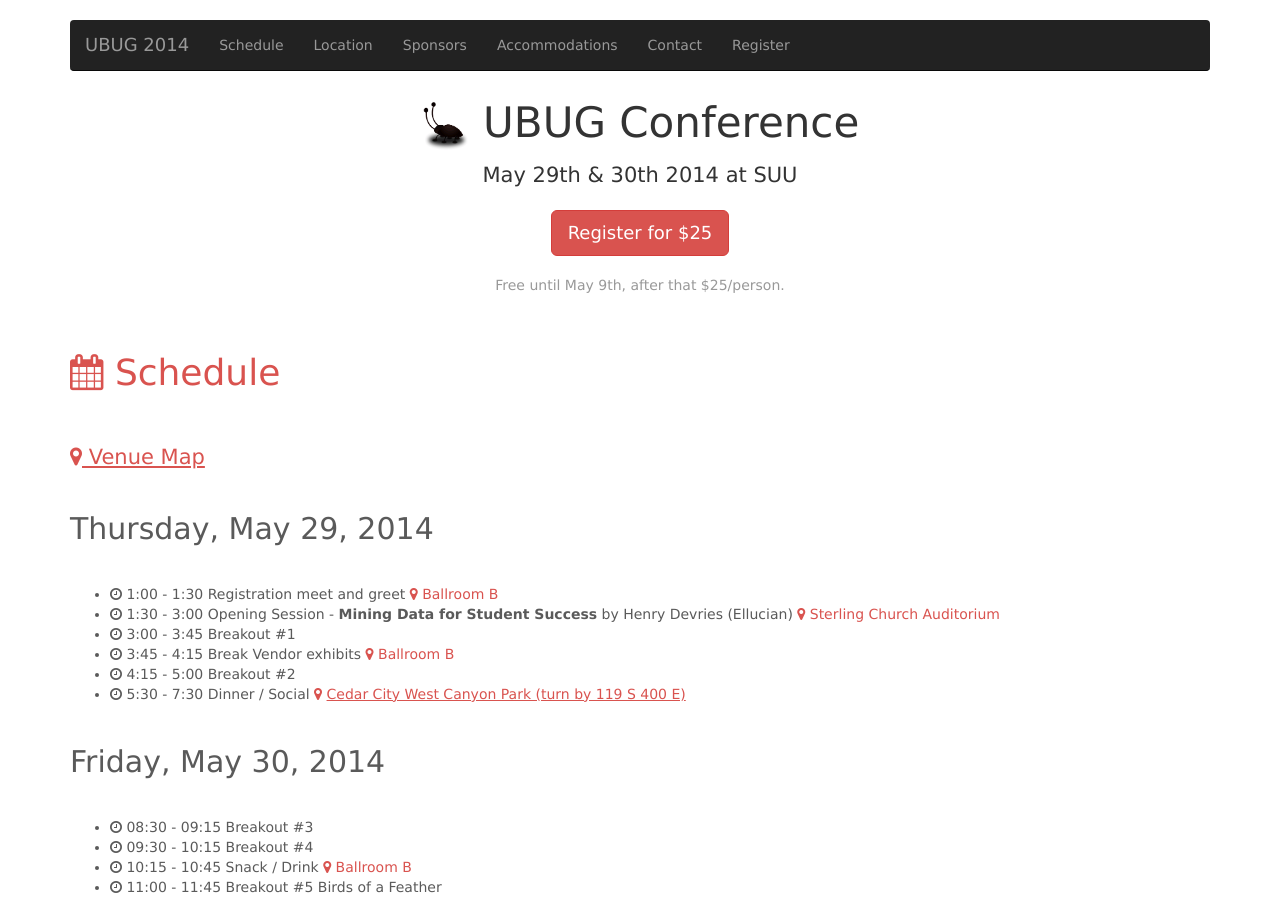
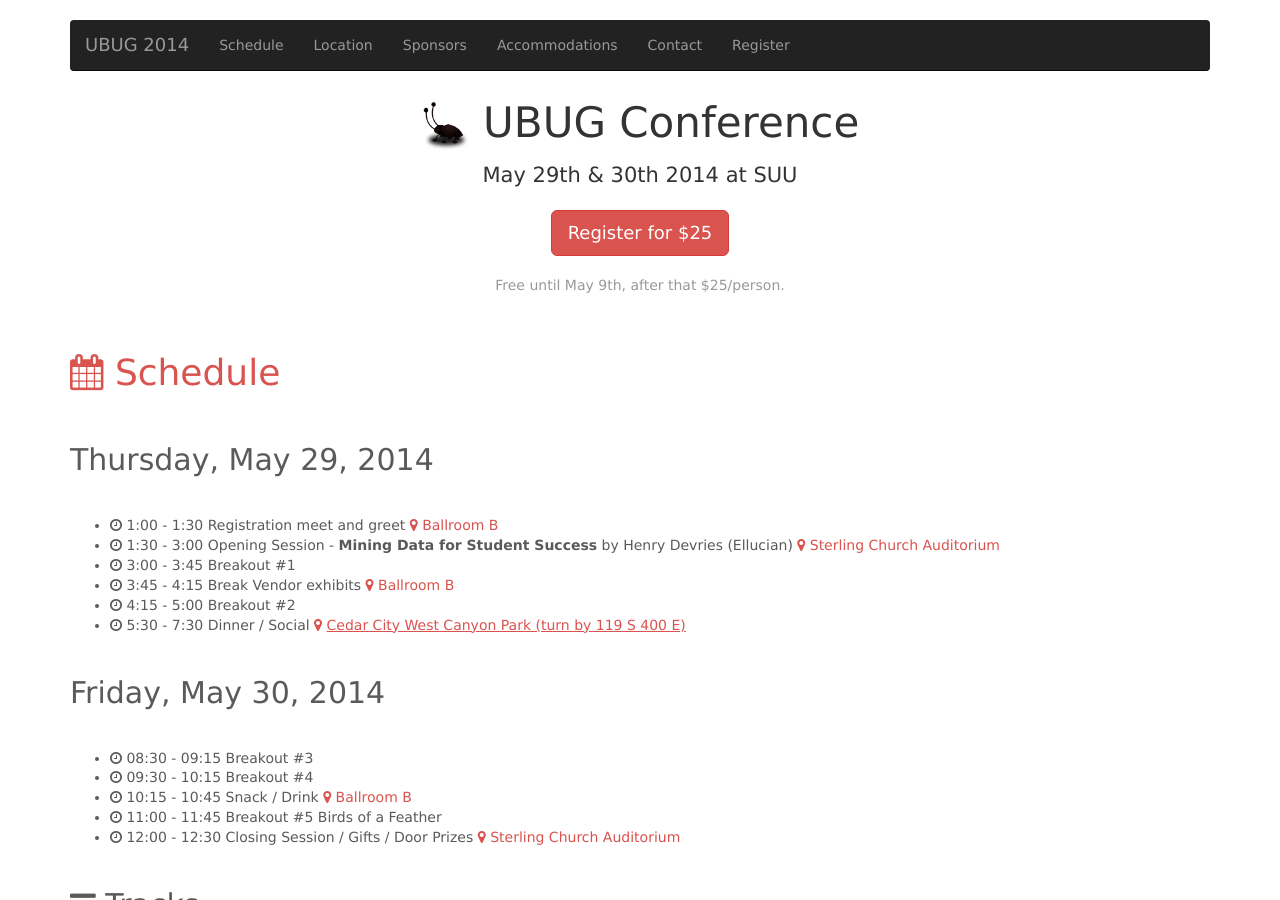
Before and after one commit to ubug/ubug.github.io, a Jekyll site: the page built from schedule/index.md, in a window 1280 px wide and 900 px high. Built offline with Jekyll 4.4.1, drawn with Linux system fonts in a browser that asks for light colours; nearby versions of some CDN libraries; Markdown is read by kramdown in place of the engine named in the settings.

Commit message:
Temporarily remove map link.

```diff
--- a/schedule/index.md
+++ b/schedule/index.md
@@ -2,8 +2,6 @@
 layout: page
 title: <i class="fa fa-calendar"></i> Schedule
 ---
-
-<p class="lead"><a href="/img/sssc-ubug-2014.pdf"><i class="fa fa-map-marker"></i> Venue Map</a></p>
 
 ## Thursday, May 29, 2014
 
```
